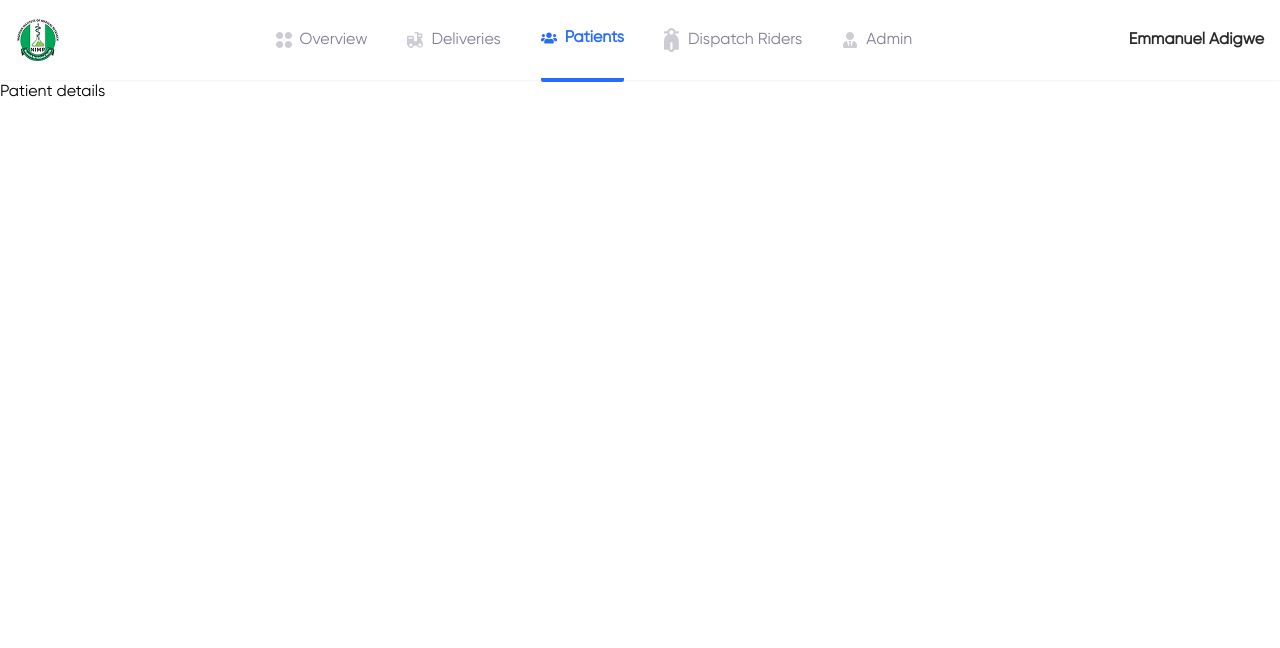
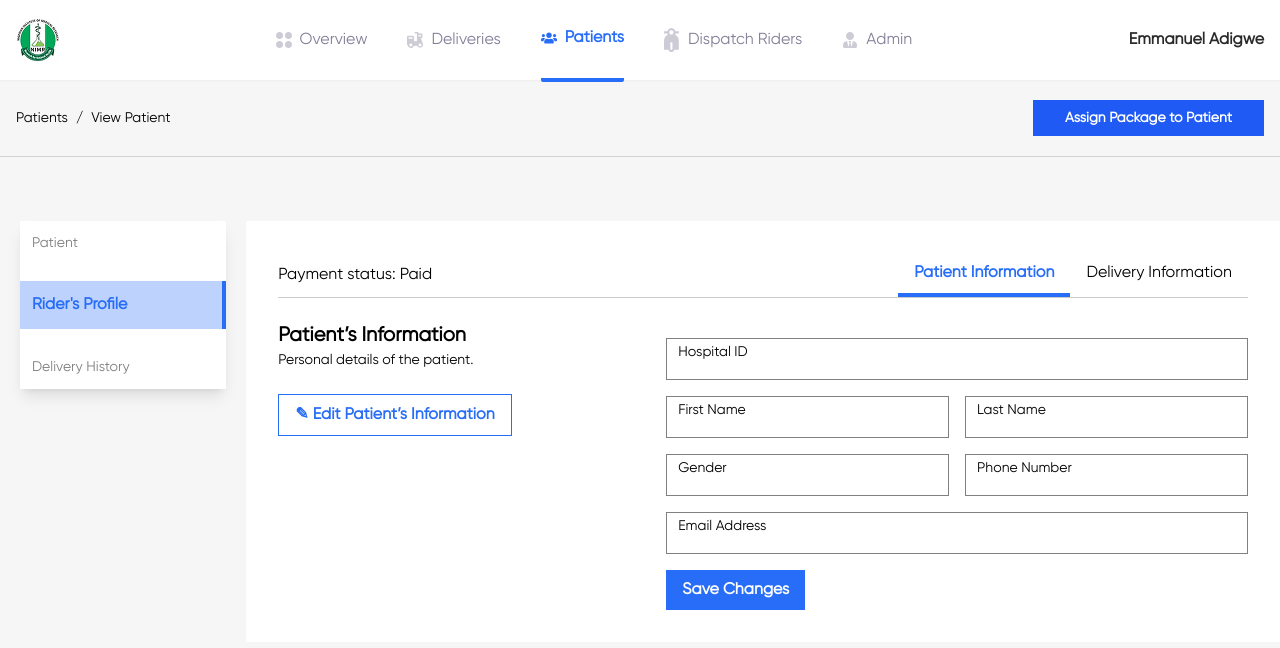
Before and after one commit to ktscates/nimcure, a Next.js app: page /patients/1 in a window 1280 px wide. Shown: the top 648 px of the page. Built offline with nearby package versions, Linux system fonts and the light colour scheme.

Commit message:
patients information

```diff
--- a/src/app/patients/[hospital_id]/page.tsx
+++ b/src/app/patients/[hospital_id]/page.tsx
@@ -1,7 +1,99 @@
-export default function PatientDetail() {
+"use client";
+
+import Breadcrumb from "@/components/Breadcrumbs";
+import Button from "@/components/Button";
+import React, { useState } from "react";
+import PatientSidebar from "@/components/PatientSidebar";
+import PatientInfo from "@/components/PatientInfo";
+import DeliveryInfo from "@/components/DeliveryInfo";
+
+export default function PatientProfile() {
+  const breadcrumbItems = [
+    { label: "Patients", href: "/patients" },
+    { label: "View Patient" }, // Current page (no href)
+  ];
+
+  const [activeTab, setActiveTab] = useState("patient-info");
+
   return (
-    <div>
-      <h1>Patient details</h1>
+    <div className="bg-background bg-opacity-20 h-screen">
+      <div className="px-4 border-b border-background border-opacity-90">
+        <div className="max-w-7xl mx-auto flex justify-between items-center py-5">
+          <Breadcrumb items={breadcrumbItems} />
+          <Button
+            type="button"
+            text="Assign Package to Patient"
+            className="px-8 py-2 bg-blue text-sm text-white font-bold"
+          />
+        </div>
+      </div>
+
+      <div className="flex justify-between max-w-7xl mx-auto mt-16">
+        {/* Sidebar Navigation */}
+        <PatientSidebar />
+
+        <div className="bg-white w-5/6 p-8">
+          <div className="flex justify-between items-center border-b border-gray border-opacity-35">
+            <h1>Payment status: Paid</h1>
+            <div>
+              <button
+                className={`py-2 px-4 ${
+                  activeTab === "patient-info"
+                    ? "border-b-4 border-light_blue text-light_blue font-bold"
+                    : "text-gray-600"
+                }`}
+                onClick={() => setActiveTab("patient-info")}
+              >
+                Patient Information
+              </button>
+              <button
+                className={`py-2 px-4 ${
+                  activeTab === "delivery-info"
+                    ? "border-b-4 border-light_blue text-light_blue font-bold"
+                    : "text-gray-600"
+                }`}
+                onClick={() => setActiveTab("delivery-info")}
+              >
+                Delivery Information
+              </button>
+            </div>
+          </div>
+
+          {activeTab === "patient-info" && (
+            <div className="flex justify-between gap-5 mt-6">
+              <div>
+                <h2 className="text-xl font-bold">Patient’s Information</h2>
+                <p className="text-sm text-gray-600">
+                  Personal details of the patient.
+                </p>
+
+                <Button
+                  text="✎ Edit Patient’s Information"
+                  className="mt-6 border px-4 py-2 text-light_blue border-light_blue font-bold"
+                ></Button>
+              </div>
+              <PatientInfo />
+            </div>
+          )}
+          {/* Delivery Information Placeholder */}
+          {activeTab === "delivery-info" && (
+            <div className="flex justify-between gap-5 mt-6">
+              <div>
+                <h2 className="text-xl font-bold">Delivery Information</h2>
+                <p className="text-sm text-gray-600">
+                  Information about delivery status.
+                </p>
+
+                <Button
+                  text="✎ Edit Delivery Information"
+                  className="mt-6 border px-4 py-2 text-light_blue border-light_blue font-bold"
+                ></Button>
+              </div>
+              <DeliveryInfo />
+            </div>
+          )}
+        </div>
+      </div>
     </div>
   );
 }
--- a/src/app/patients/page.tsx
+++ b/src/app/patients/page.tsx
@@ -89,12 +89,12 @@ export default function Patients() {
   return (
     <div className="bg-background bg-opacity-20 h-screen">
       <div className="px-4 border-b border-background border-opacity-90">
-        <div className="max-w-7xl mx-auto flex justify-between items-center py-9 ">
+        <div className="max-w-7xl mx-auto flex justify-between items-center py-9">
           <h1 className="text-dark font-normal text-2xl">Patients</h1>
           <Button
             type="button"
             text="Add Patient"
-            className="px-8 bg-blue text-xl text-white font-semibold"
+            className="px-8 py-2 bg-blue text-sm text-white font-bold"
           />
         </div>
       </div>
@@ -145,7 +145,7 @@ export default function Patients() {
             <Button
               type="button"
               text="View"
-              className="w-16 h-2 flex justify-center items-center border border-light_blue text-light_blue text-sm font-bold"
+              className="w-16 h-8 flex justify-center items-center border border-light_blue text-light_blue text-sm font-bold"
               onClick={() => handleViewDetails(row.hospital_id)}
             />
           )}
--- /dev/null
+++ b/src/components/Breadcrumbs.tsx
@@ -0,0 +1,30 @@
+// src/components/Breadcrumb.tsx
+import Link from "next/link";
+import React from "react";
+
+interface BreadcrumbProps {
+  items: { label: string; href?: string }[];
+}
+
+const Breadcrumb: React.FC<BreadcrumbProps> = ({ items }) => {
+  return (
+    <nav className="flex items-center text-sm text-gray-600">
+      {items.map((item, index) => (
+        <React.Fragment key={index}>
+          {item.href ? (
+            <Link href={item.href} className="hover:text-blue-600">
+              {item.label}
+            </Link>
+          ) : (
+            <span className="text-gray-800">{item.label}</span>
+          )}
+          {index < items.length - 1 && (
+            <span className="mx-2 text-gray-400">/</span>
+          )}
+        </React.Fragment>
+      ))}
+    </nav>
+  );
+};
+
+export default Breadcrumb;
--- a/src/components/Button.tsx
+++ b/src/components/Button.tsx
@@ -25,7 +25,7 @@ const Button: React.FC<ButtonProps> = ({
       type={type}
       onClick={handleClick}
       disabled={disabled}
-      className={`py-4 ${className}`}
+      className={`${className}`}
     >
       {icon && <span className="mr-2">{icon}</span>} {text}
     </button>
--- /dev/null
+++ b/src/components/DeliveryInfo.tsx
@@ -0,0 +1,39 @@
+import Button from "./Button";
+import Input from "./Input";
+
+export default function DeliveryInfo() {
+  return (
+    <form className="mt-4 w-3/5">
+      <div className="flex flex-col gap-4 mb-8">
+        <Input
+          type="text"
+          placeholder=" "
+          customStyle="w-full px-4 py-2 border border-gray-300 focus:outline-none focus:ring-2 focus:ring-blue-500"
+          label="Next Delivery Date"
+        />
+        <Input
+          type="text"
+          placeholder=" "
+          customStyle="w-full px-4 py-2 border border-gray-300 focus:outline-none focus:ring-2 focus:ring-blue-500"
+          label="Delivery Area"
+        />
+        <Input
+          type="text"
+          placeholder=" "
+          customStyle="w-full px-4 py-2 border border-gray-300 focus:outline-none focus:ring-2 focus:ring-blue-500"
+          label="Delivery Address"
+        />
+        <Input
+          type="text"
+          placeholder=" "
+          customStyle="w-full px-4 py-2 border border-gray-300 focus:outline-none focus:ring-2 focus:ring-blue-500"
+          label="Payment Status"
+        />
+      </div>
+      <Button
+        className="bg-light_blue text-white font-bold px-4 py-2"
+        text="Save Changes"
+      />
+    </form>
+  );
+}
--- a/src/components/Input.tsx
+++ b/src/components/Input.tsx
@@ -7,6 +7,7 @@ interface InputProps {
   value?: string;
   onChange?: (e: React.ChangeEvent<HTMLInputElement>) => void;
   customStyle?: string;
+  label?: string;
 }
 
 const Input: React.FC<InputProps> = ({
@@ -15,6 +16,7 @@ const Input: React.FC<InputProps> = ({
   value,
   onChange,
   customStyle,
+  label,
 }) => {
   const [showPassword, setShowPassword] = useState(false);
 
@@ -43,6 +45,12 @@ const Input: React.FC<InputProps> = ({
             : "" /* Adds left padding for search icon */
         } ${customStyle}`}
       />
+      {/* Floating Label */}
+      {label && (
+        <label className="absolute left-2 top-1 px-1 text-sm text-gray-600">
+          {label}
+        </label>
+      )}
 
       {/* Show/Hide Password Button */}
       {type === "password" && (
--- a/src/components/Navbar.tsx
+++ b/src/components/Navbar.tsx
@@ -66,7 +66,7 @@ const Navbar = () => {
                 key={link.href}
                 href={link.href}
                 className={`flex items-center gap-2 hover:text-gray-900 ${
-                  pathname.startsWith(link.href) // Match base route and subroutes
+                  pathname.startsWith(link.href)
                     ? "font-bold text-light_blue border-b-4 rounded-sm py-7 border-light_blue"
                     : ""
                 }`}
--- a/src/components/Pagination.tsx
+++ b/src/components/Pagination.tsx
@@ -40,7 +40,7 @@ const Pagination: React.FC<PaginationProps> = ({
         text="Prev"
         onClick={handlePrevClick}
         disabled={currentPage === 1}
-        className={`w-16 h-3 p-0 flex justify-center items-center rounded-full border border-3 border-page text-page text-sm disabled:opacity-50 ${
+        className={`w-16 h-6 flex justify-center items-center rounded-full border border-3 border-page text-page text-sm disabled:opacity-50 ${
           currentPage === 1 ? "cursor-not-allowed" : ""
         }`}
       />
@@ -50,7 +50,7 @@ const Pagination: React.FC<PaginationProps> = ({
           key={page}
           text={page.toString()}
           onClick={() => onPageChange(page)}
-          className={`w-8 h-1 rounded-full flex justify-center items-center text-page text-sm ${
+          className={`w-6 h-6 rounded-full flex justify-center items-center text-page text-sm ${
             page === currentPage
               ? "border border-page rounded-full"
               : "border-none"
@@ -61,7 +61,7 @@ const Pagination: React.FC<PaginationProps> = ({
         text="Next"
         onClick={handleNextClick}
         disabled={currentPage === totalPages}
-        className={`w-16 h-3 p-0 rounded-full flex justify-center items-center border border-page text-page text-sm disabled:opacity-50 ${
+        className={`w-16 h-6 rounded-full flex justify-center items-center border border-page text-page text-sm disabled:opacity-50 ${
           currentPage === totalPages ? "cursor-not-allowed" : ""
         }`}
       />
--- /dev/null
+++ b/src/components/PatientInfo.tsx
@@ -0,0 +1,51 @@
+import Button from "./Button";
+import Input from "./Input";
+
+export default function PatientInfo() {
+  return (
+    <form className="mt-4 w-3/5 space-y-4">
+      <Input
+        type="text"
+        placeholder=" "
+        customStyle="w-full px-4 py-2 border border-gray-300 focus:outline-none focus:ring-2 focus:ring-blue-500"
+        label="Hospital ID"
+      />
+      <div className="grid grid-cols-2 gap-4">
+        <Input
+          type="text"
+          placeholder=" "
+          customStyle="w-full px-4 py-2 border border-gray-300 focus:outline-none focus:ring-2 focus:ring-blue-500"
+          label="First Name"
+        />
+        <Input
+          type="text"
+          placeholder=" "
+          customStyle="w-full px-4 py-2 border border-gray-300 focus:outline-none focus:ring-2 focus:ring-blue-500"
+          label="Last Name"
+        />
+        <Input
+          type="text"
+          placeholder=" "
+          customStyle="w-full px-4 py-2 border border-gray-300 focus:outline-none focus:ring-2 focus:ring-blue-500"
+          label="Gender"
+        />
+        <Input
+          type="text"
+          placeholder=" "
+          customStyle="w-full px-4 py-2 border border-gray-300 focus:outline-none focus:ring-2 focus:ring-blue-500"
+          label="Phone Number"
+        />
+      </div>
+      <Input
+        type="text"
+        placeholder=" "
+        customStyle="w-full px-4 py-2 border border-gray-300 focus:outline-none focus:ring-2 focus:ring-blue-500"
+        label="Email Address"
+      />
+      <Button
+        className=" bg-light_blue text-white font-bold px-4 py-2"
+        text="Save Changes"
+      />
+    </form>
+  );
+}
--- /dev/null
+++ b/src/components/PatientSidebar.tsx
@@ -0,0 +1,17 @@
+export default function PatientSidebar() {
+  return (
+    <aside className="w-1/6 h-1/2 bg-white shadow-lg mx-5">
+      <ul className="flex flex-col gap-4">
+        <li className="text-dark text-opacity-60 text-sm font-medium p-3">
+          Patient
+        </li>
+        <li className="text-light_blue bg-light_blue bg-opacity-30 font-bold border-r-4 border-light_blue p-3">
+          Rider&apos;s Profile
+        </li>
+        <li className="text-dark text-opacity-60 text-sm font-medium p-3">
+          Delivery History
+        </li>
+      </ul>
+    </aside>
+  );
+}
--- a/src/components/Table.tsx
+++ b/src/components/Table.tsx
@@ -39,7 +39,7 @@ const Table = <T,>({
   };
 
   return (
-    <div className={`overflow-x-auto shadow-md rounded-lg ${customStyle}`}>
+    <div className={`overflow-x-auto shadow-md ${customStyle}`}>
       <table className="w-full bg-white">
         {/* Table Head */}
         <thead>
```
Also changed, not shown: src/components/Sidebar.tsx (deleted).
